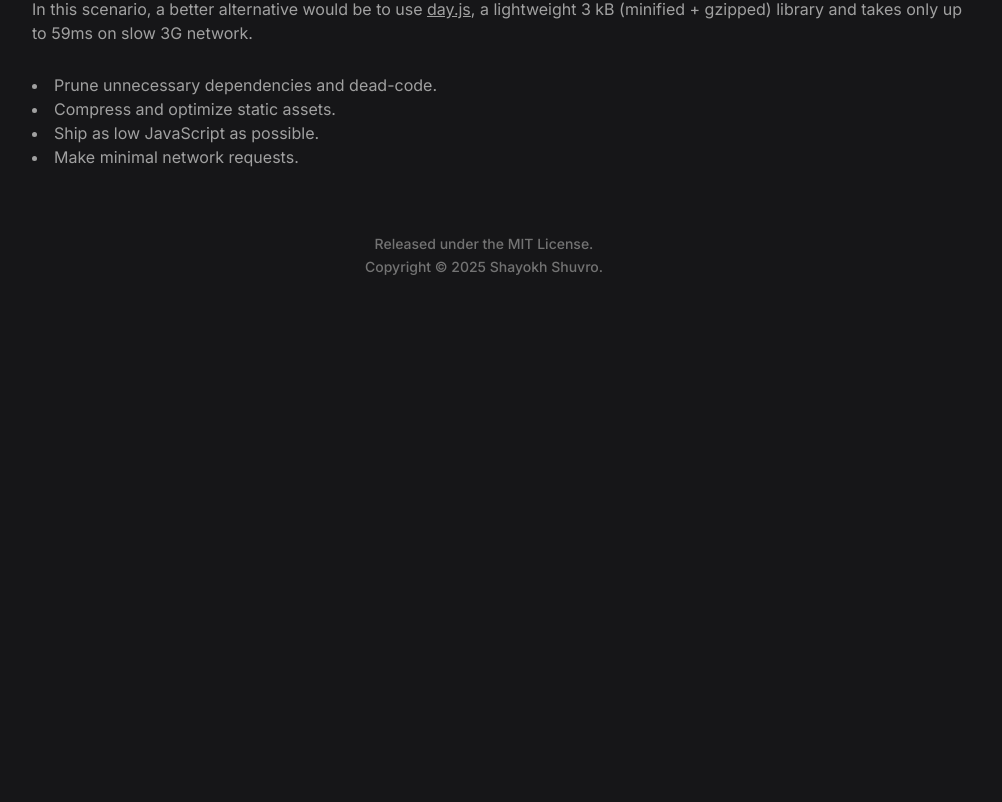
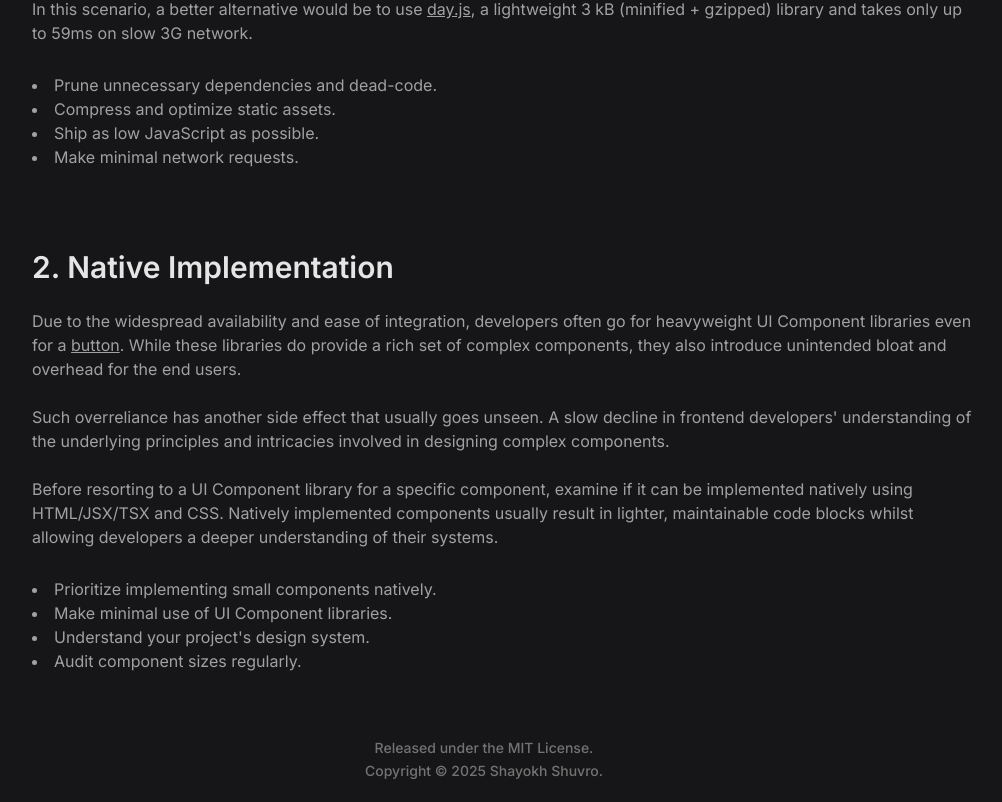
Before and after one commit to ShayokhShorfuddin/future-first-design, a React (Vite) app: page /introduction in a window 1280 px wide. Shown: the part 1024-1826 px from the top of the page, without its empty margins (156-1158 px from the left). Before the commit the page ends 1322 px from the top, so only its background shows below. Built offline with nearby package versions, Linux system fonts and the light colour scheme.

Commit message:
add native implementation

```diff
--- a/src/components/Introduction.tsx
+++ b/src/components/Introduction.tsx
@@ -43,7 +43,7 @@ export default function Introduction() {
 					</p>
 					<br /> <br />
 					<div className="ml-6 md:ml-10">
-						<div>
+						<div className="mb-20">
 							<h2 className="text-3xl dark:text-neutral-200 font-inter font-semibold mb-6">
 								1. Low Resource Compatibility
 							</h2>
@@ -99,7 +99,52 @@ export default function Introduction() {
 							</ul>
 						</div>
 
-						{/* TODO: Add next value */}
+						<div>
+							<h2 className="text-3xl dark:text-neutral-200 font-inter font-semibold mb-6">
+								2. Native Implementation
+							</h2>
+
+							<p className="dark:text-neutral-400 font-inter">
+								Due to the widespread availability and ease of integration,
+								developers often go for heavyweight UI Component libraries even
+								for a{" "}
+								<a
+									className="underline"
+									href="https://bundlephobia.com/package/@radix-ui/react-slot@1.1.2"
+								>
+									button
+								</a>
+								. While these libraries do provide a rich set of complex
+								components, they also introduce unintended bloat and overhead
+								for the end users.
+								<br /> <br />
+								Such overreliance has another side effect that usually goes
+								unseen. A slow decline in frontend developers' understanding of
+								the underlying principles and intricacies involved in designing
+								complex components.
+								<br /> <br />
+								Before resorting to a UI Component library for a specific
+								component, examine if it can be implemented natively using
+								HTML/JSX/TSX and CSS. Natively implemented components usually
+								result in lighter, maintainable code blocks whilst allowing
+								developers a deeper understanding of their systems.
+							</p>
+
+							<ul className="list-disc list-inside mt-7">
+								<li className="dark:text-neutral-400 font-inter">
+									Prioritize implementing small components natively.
+								</li>
+								<li className="dark:text-neutral-400 font-inter">
+									Make minimal use of UI Component libraries.
+								</li>
+								<li className="dark:text-neutral-400 font-inter">
+									Understand your project's design system.
+								</li>
+								<li className="dark:text-neutral-400 font-inter">
+									Audit component sizes regularly.
+								</li>
+							</ul>
+						</div>
 					</div>
 				</div>
 			</div>
```
